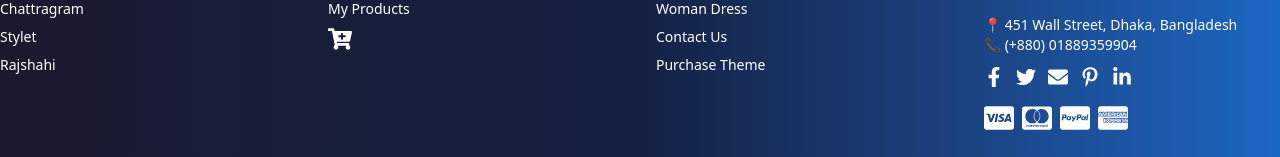
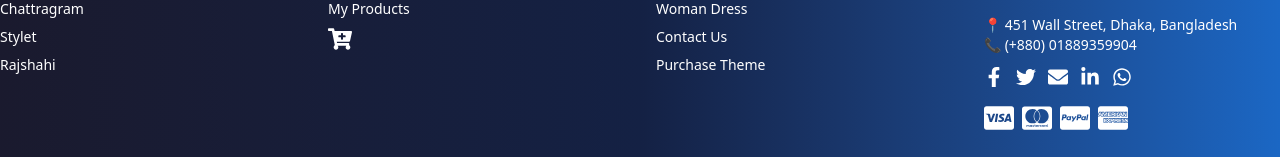
Before and after one commit to mahafujriyan/birmmart-client, a React (Vite) app: page / in a window 1280 px wide. Shown: the part 1437-1594 px from the top of the page. Built offline with nearby package versions, Linux system fonts and the light colour scheme; no server answers.

Commit message:
added the socail link in footer

```diff
--- a/src/Components/Shared/Footer.jsx
+++ b/src/Components/Shared/Footer.jsx
@@ -11,6 +11,7 @@ import {
   FaInstagram,
   FaStore,
   FaCartPlus,
+  FaWhatsapp,
 } from 'react-icons/fa';
 import { Link } from 'react-router';
 
@@ -76,11 +77,14 @@ const Footer = () => {
           <p className="text-sm">📍 451 Wall Street, Dhaka, Bangladesh</p>
           <p className="text-sm">📞 (+880) 01889359904</p>
           <div className="flex space-x-3 mt-3 text-xl">
+          <Link to='https://www.facebook.com/share/19X5uHhg7K/'>
             <FaFacebookF />
-            <FaTwitter />
-            <FaEnvelope />
-            <FaPinterestP />
-            <FaLinkedinIn />
+          </Link>
+         <Link to='https://x.com/Mhriyan87'>   <FaTwitter /></Link>
+          <Link to='hossainmdmafuj17@gmail.com'>  <FaEnvelope /></Link>
+
+            <Link to='https://www.linkedin.com/in/md-mahafuj-hossain-4ba36220a?utm_source=share&utm_campaign=share_via&utm_content=profile&utm_medium=android_app'><FaLinkedinIn /></Link>
+            <Link to='https://wa.me/qr/FYQC6EXQ33XED1'> <FaWhatsapp></FaWhatsapp> </Link>
           </div>
           <div className="flex space-x-2 mt-4 text-3xl">
             <FaCcVisa />
```
